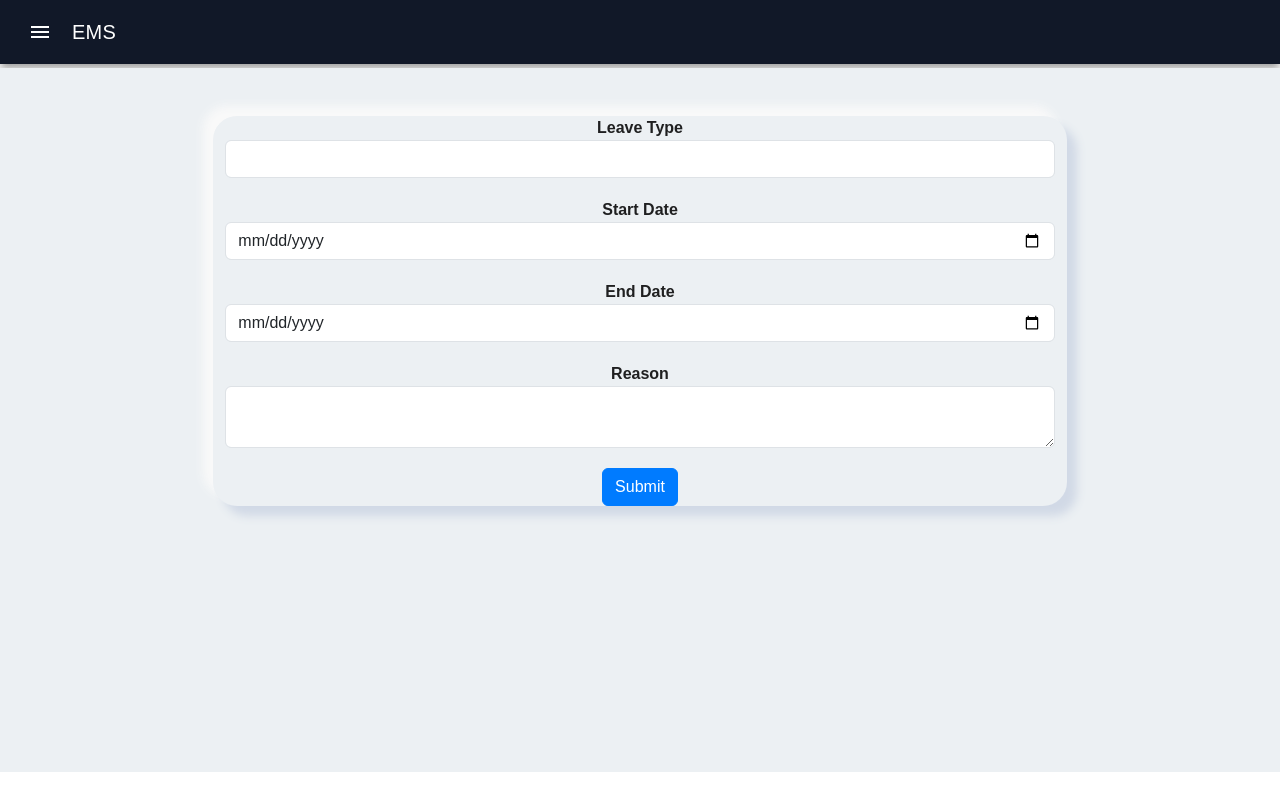
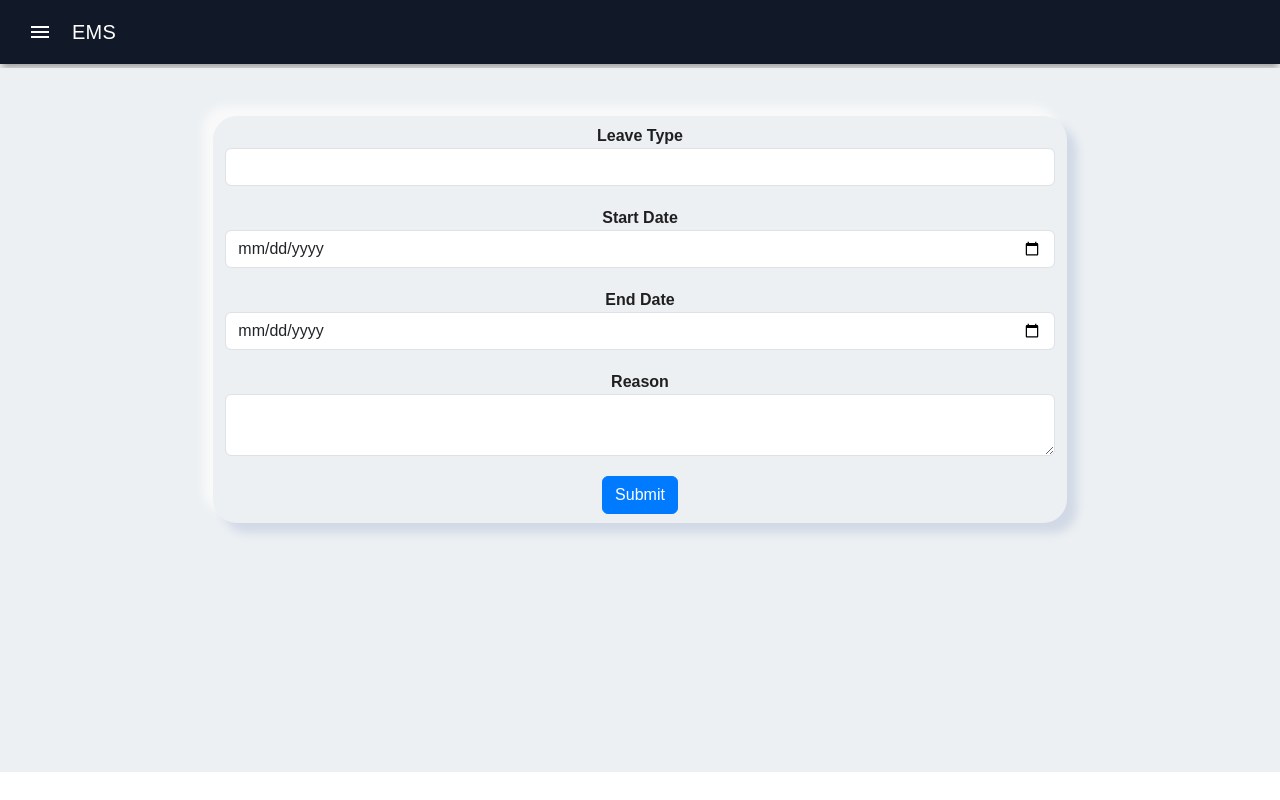
Before and after one commit to jayshree-1310/Employee_Management_system, an Angular app: page /apply-leave in a window 1280 px wide. Built offline with nearby package versions, Linux system fonts and the light colour scheme.

Commit message:
leave component style

```diff
--- a/src/app/Employee/apply-leave/apply-leave.component.html
+++ b/src/app/Employee/apply-leave/apply-leave.component.html
@@ -2,7 +2,7 @@
   <div class="row box-area">
     <form [formGroup]="leaveForm" (ngSubmit)="onSubmit()" class="leave-form">
       <div class="form-group">
-        <label for="leaveType">Leave Type</label>
+        <label for="leaveType" style="margin-top: 1%;">Leave Type</label>
         <input type="text" formControlName="leaveType" class="form-control" />
       </div>
       <div class="form-group">
@@ -17,7 +17,7 @@
         <label for="reason">Reason</label>
         <textarea formControlName="reason" class="form-control"></textarea>
       </div>
-      <button type="submit" class="btn btn-primary">Submit</button>
+      <button type="submit" style="margin-bottom: 1%;" class="btn btn-primary">Submit</button>
     </form>
   </div>
 </div>
```
